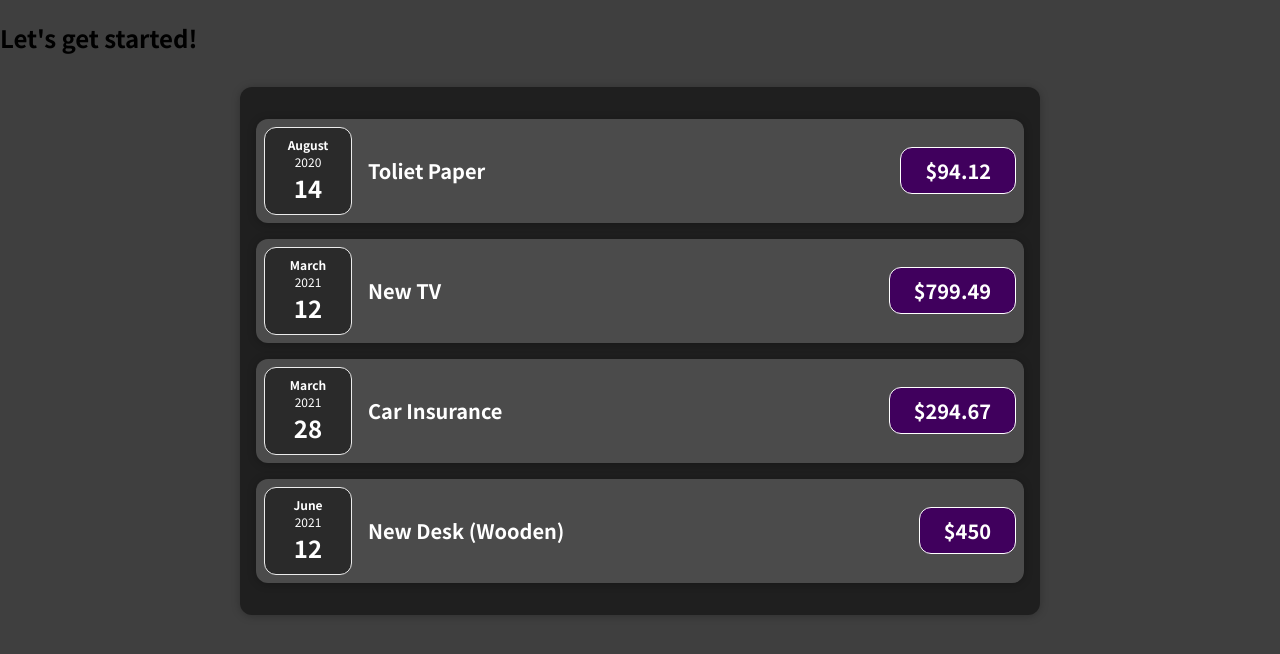
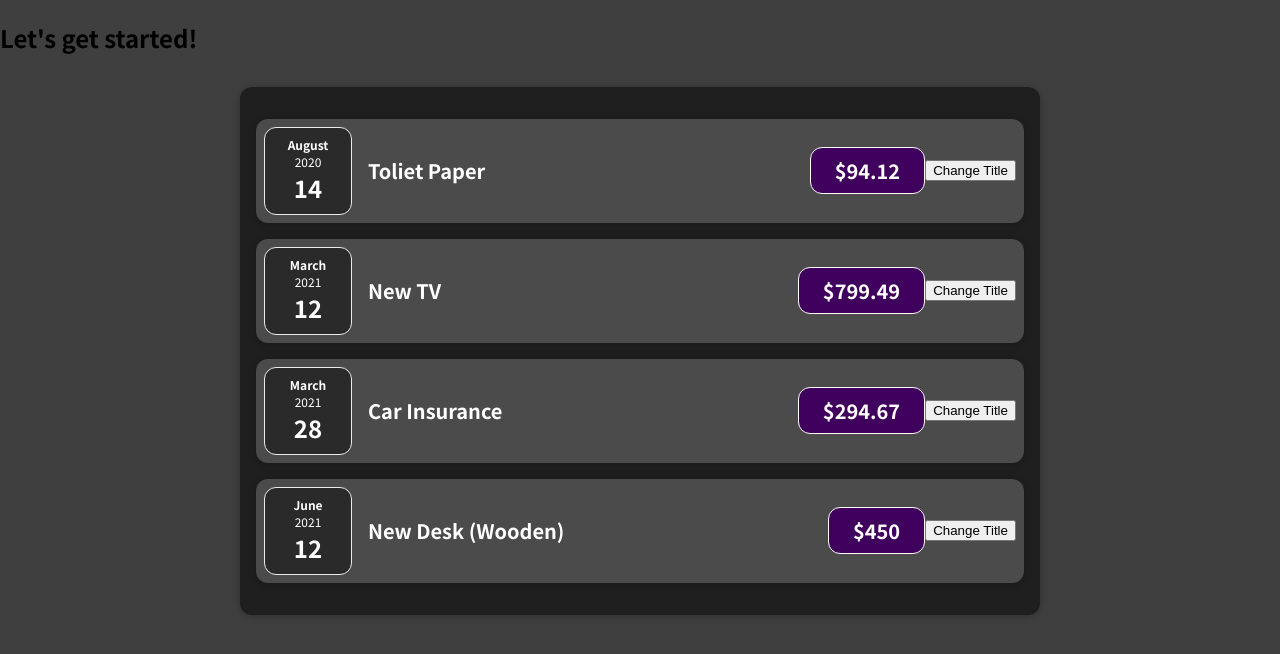
Before and after one commit to afrochef22/expenseTracker, a React (Create React App) app: page / in a window 1280 px wide. Shown: the top 654 px of the page. Built offline with nearby package versions, Linux system fonts and the light colour scheme.

Commit message:
first time using useState

```diff
--- a/src/App.js
+++ b/src/App.js
@@ -1,6 +1,6 @@
 import Expenses from "./components/Expenses/Expenses";
 
-function App() {
+const App = () => {
 	const expense = [
 		{
 			id: "e1",
@@ -34,6 +34,6 @@
 			<Expenses items={expense} />
 		</div>
 	);
-}
+};
 
 export default App;
--- a/src/components/Expenses/ExpenseDate.js
+++ b/src/components/Expenses/ExpenseDate.js
@@ -1,18 +1,17 @@
-import "./ExpenseDate.css"
+import "./ExpenseDate.css";
 
-function ExpenseDate(props) {
-  const month = props.date.toLocaleString("en-US", {month: "long"});
-  const day = props.date.toLocaleString("en-US", {day: "2-digit"});
+const ExpenseDate = (props) => {
+	const month = props.date.toLocaleString("en-US", { month: "long" });
+	const day = props.date.toLocaleString("en-US", { day: "2-digit" });
 	const year = props.date.getFullYear();
 
-  return(
+	return (
 		<div className="expense-date">
 			<div className="expense-date__month">{month}</div>
 			<div className="expense-date__year">{year}</div>
 			<div className="expense-date__day">{day}</div>
 		</div>
 	);
-
-}
+};
 
 export default ExpenseDate;
--- a/src/components/Expenses/ExpenseItem.js
+++ b/src/components/Expenses/ExpenseItem.js
@@ -1,17 +1,28 @@
+import React, { useState } from "react";
+
 import ExpenseDate from "./ExpenseDate";
 import Card from "../UI/Card";
 import "./ExpenseItem.css";
 
-function ExpenseItem(props) {
+const ExpenseItem = (props) => {
+	const [title, setTitle] = useState(props.title);
+	console.log("ExpenseItem evaluated by React");
+
+	const clickHandler = () => {
+		setTitle("Updated");
+		console.log(title);
+	};
+
 	return (
 		<Card className="expense-item">
-      <ExpenseDate date={props.date}/>
+			<ExpenseDate date={props.date} />
 			<div className="expense-item__description">
-        <h2>{props.title}</h2>
+				<h2>{title}</h2>
 				<div className="expense-item__price">${props.amount}</div>
 			</div>
+			<button onClick={clickHandler}>Change Title</button>
 		</Card>
 	);
-}
+};
 
 export default ExpenseItem;
--- a/src/components/UI/Card.js
+++ b/src/components/UI/Card.js
@@ -1,12 +1,12 @@
 import "./Card.css";
 
-function Card(props) {
+const Card = (props) => {
 	const classes = "card " + props.className;
 	// you must create a variable with props.className if you want
 	// to use css in you costume component
 	return <div className={classes}>{props.children}</div>;
 	// to use a component as a wrapper you must
 	// put props.children inbetween the element tags
-}
+};
 
 export default Card;
```
Also changed, not shown: src/components/Expenses/Expenses.js (+12 -12 lines), 1 other file (tests, documents, lock files or other folders). Lines whose indentation alone changed are shown as unchanged.
